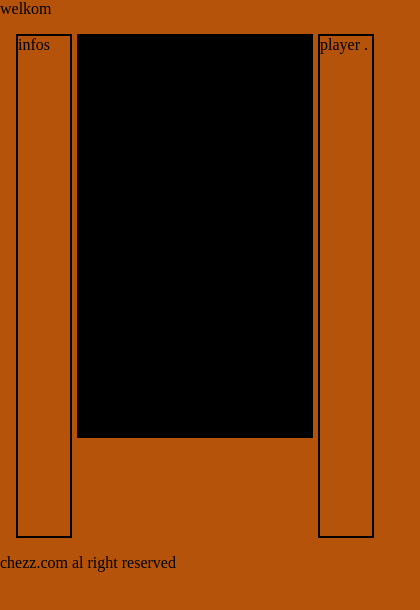
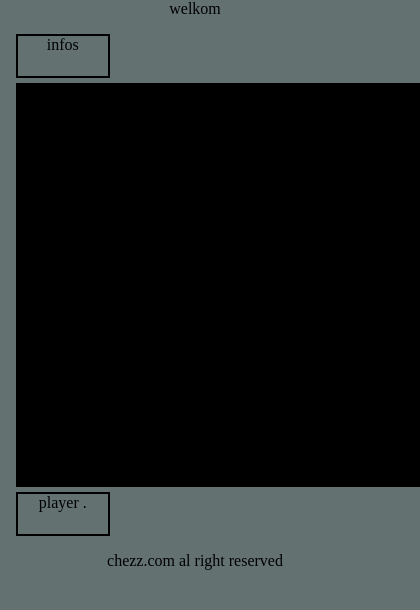
Before and after one commit to MethanBlun/chezzDotCom, a plain HTML site: page index.html in a window 390 px wide. Shown: the whole page, 420 px wide, since content can reach past the window. Drawn offline with Linux system fonts and the light colour scheme.

Commit message:
some responsivity

```diff
--- a/style.css
+++ b/style.css
@@ -3,13 +3,18 @@ body {
   margin: 0;
   padding: 0;
 }
-
+footer,
+.header {
+  background-color: rgb(100, 113, 113);
+  text-align: center;
+}
 .main {
   padding: 1em;
   display: flex;
   flex-direction: row;
   gap: 5px;
   height: 100%;
+  justify-content: center;
 }
 .main div {
   border: 2px black solid;
@@ -22,11 +27,21 @@ body {
 .player {
   width: 25%;
   height: 500px;
-
 }
 .chess-board {
+
   width: 400px;
   height: 400px;
-  position: ;
   background: #000;
+  align-items: baseline;
 }
+
+@media (max-width: 500px) {
+ .main{
+  display: flex;
+  flex-direction: column;
+ }
+ .player ,.logs{
+  height: 40px;
+ }
+}
```
Also changed, not shown: index.html (+1 -1 lines).
